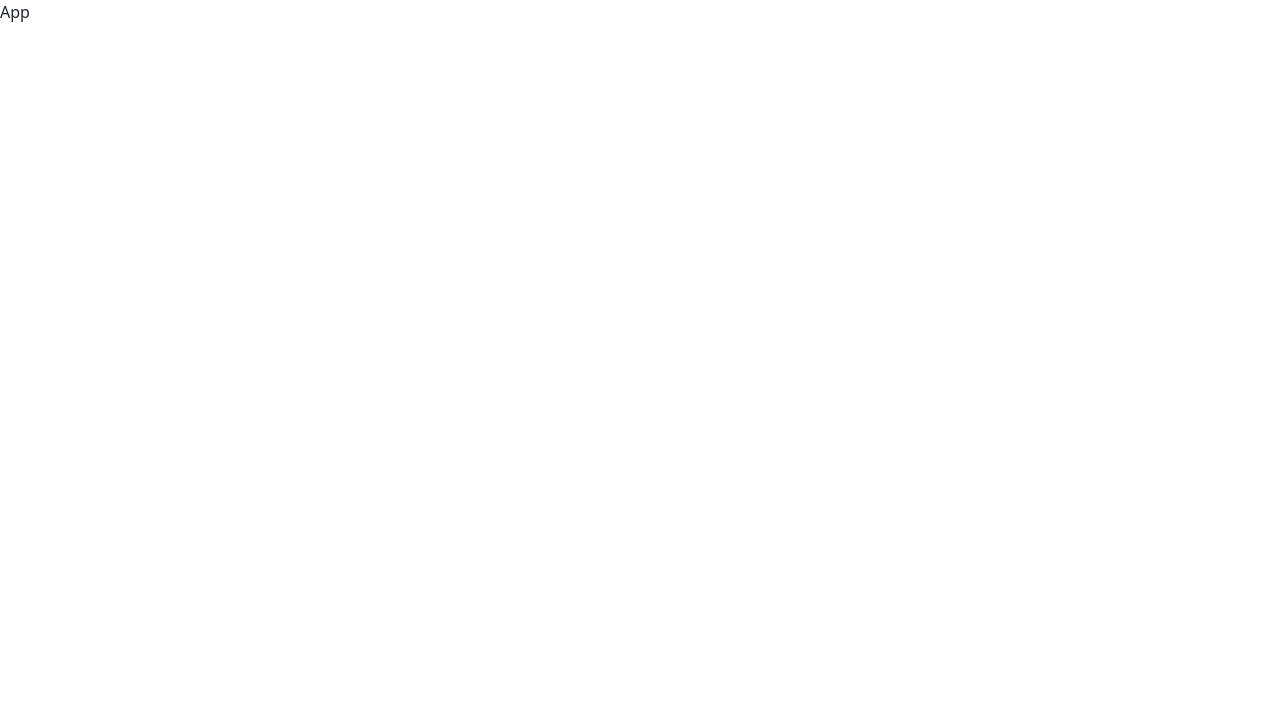
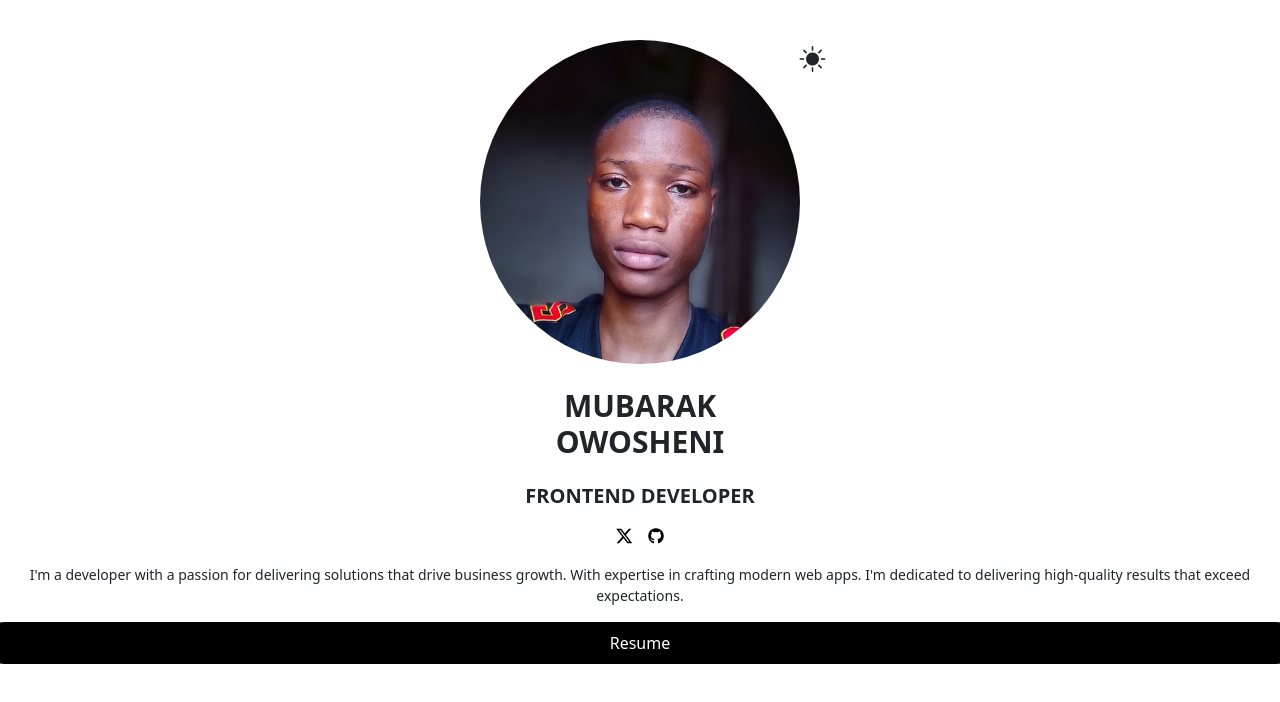
Before and after one commit to mubarak-codes/Mubarak-portfolio, a React (Vite) app: page / in a window 1280 px wide. Shown: the top 702 px of the page. Built offline with nearby package versions, Linux system fonts and the light colour scheme.

Commit message:
created hero component

```diff
--- a/index.html
+++ b/index.html
@@ -16,7 +16,7 @@
     <link rel="stylesheet" href="external-library/font-awesome/css/all.min.css">
     <link rel="stylesheet" href="external-library/font-awesome/css/fontawesome.min.css">
     <link rel="stylesheet" href="external-library/swiper/css/swiper-bundle.min.css"/>
-    <link rel="stylesheet" href="mk-css.css"/>
+    <link rel="stylesheet" href="external-library/mk-css.css"/>
 
   </head>
   <body>
--- a/src/App.jsx
+++ b/src/App.jsx
@@ -1,10 +1,10 @@
-import { useState } from 'react'
+import Hero from './components/Hero'
 
 function App() {
 
   return(
     <>
-      App
+      <Hero />
     </>
   )
 }
--- /dev/null
+++ b/src/components/Hero.jsx
@@ -0,0 +1,42 @@
+
+
+const Hero = ()=>{
+
+  return(
+    <>
+      <section className="my-3">
+        <div className="profile d-flex align-items-start justify-content-center py-4">
+         <img src="../../public/img/MubarakImage.jpeg" className="rounded-circle w-60 w-25-sm"/>
+    <i className="bi bi-sun-fill mfs-8 " style={{marginRight:'-25px',}}></i>
+        </div>
+        {/*profile info*/}
+        <div className="profile-info justify-content-center row">
+          <h1 className="text-center fw-bolder mfs-10 mb-4">
+            MUBARAK <br/> OWOSHENI
+          </h1>
+          <h2 className="text-uppercase text-center fw-semibold mfs-5 mb-3">
+            Frontend Developer
+          </h2>
+          {/*social icons*/}
+          <div className="text-center">
+            <a href="https://x.com/mubarak_codes" target="_blank">
+              <i className="bi bi-twitter-x text-black px-2"></i>
+            </a>
+            <a href="https://github.com/mubarak-codes" target="_blank">
+              <i className="fa-brands fa-github text-black px-2"></i>
+            </a>
+          </div>
+          {/*profile decription*/}
+          <div className="mfs-2 text-center w-80  my-3">
+            I'm a developer with a passion for delivering solutions that drive business growth. With expertise in crafting modern web apps. I'm dedicated to delivering high-quality results that exceed expectations.
+          </div>
+          <button className="btn bg-black text-white w-30 p-2 rounded-4">
+            Resume
+          </button>
+        </div>
+      </section>
+    </>
+  )
+};
+
+export default Hero;
```
Also changed, not shown: public/img/MubarakImage.jpeg (added).
